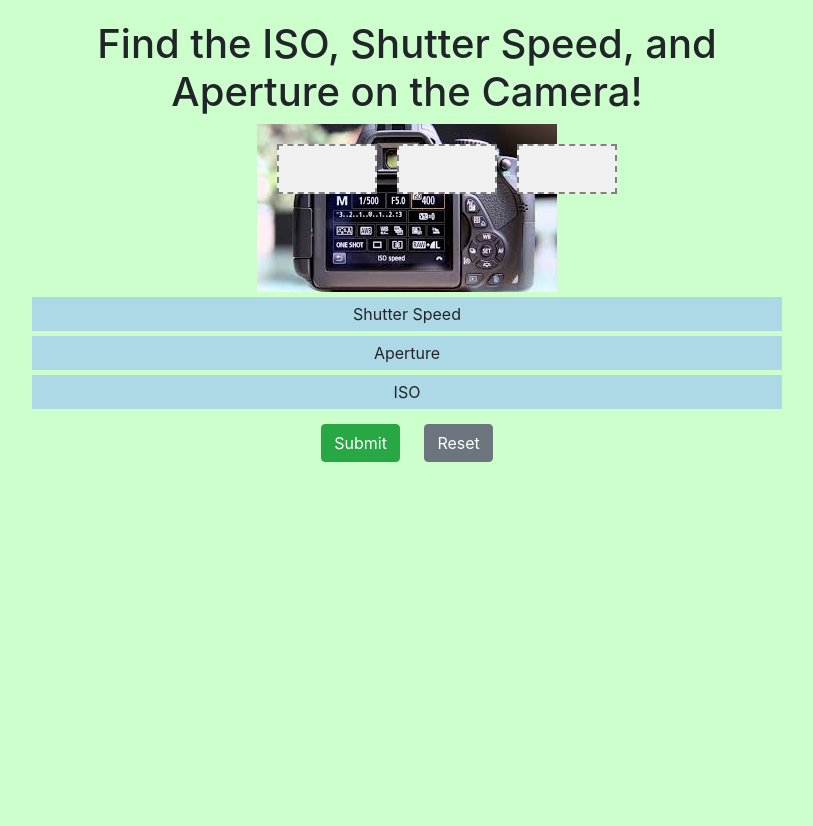
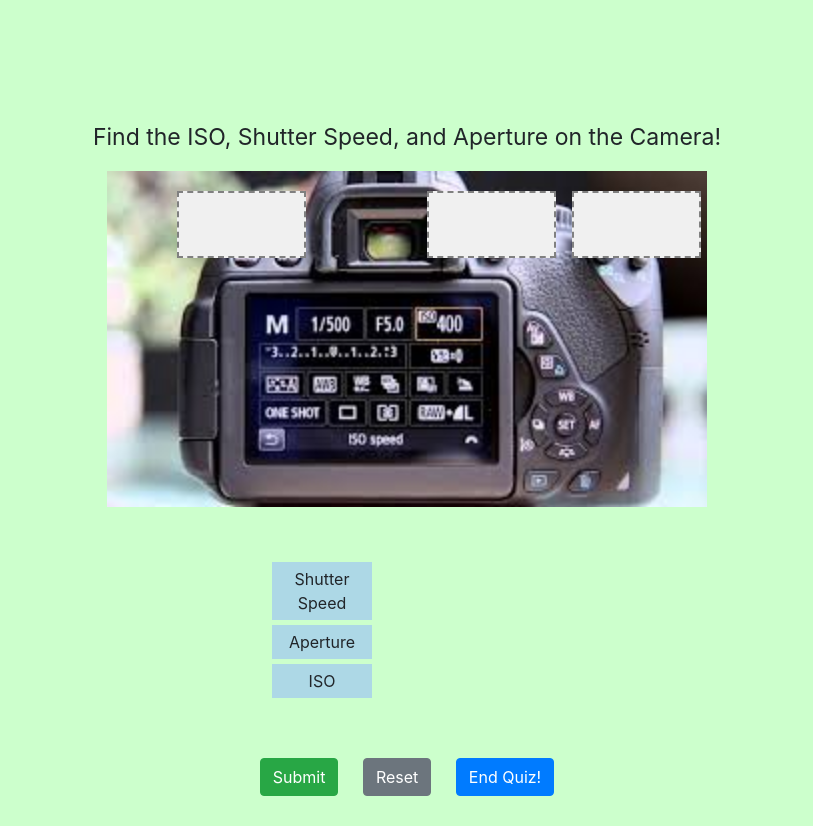
Before and after one commit to YYwang14/UI-Technical-Prototype, a Flask app: page /quiz/camera in a window 1280 px wide. Shown: the part 56-882 px from the top of the page, without its empty margins (233-1046 px from the left). Before the commit the page ends 518 px from the top, so only its background shows below. Run offline with Flask 3, Linux system fonts and the light colour scheme; some libraries are stand-ins or nearby versions.

Commit message:
Update quiz_camera.html

```diff
--- a/templates/quiz_camera.html
+++ b/templates/quiz_camera.html
@@ -5,20 +5,23 @@
 <link rel="stylesheet" href="{{ url_for('static', filename='css/main.css') }}">
 <script src="{{ url_for('static', filename='js/quiz_camera.js') }}"></script>
 <div class="container text-center">
-    <h1>Find the ISO, Shutter Speed, and Aperture on the Camera!</h1>
-    <div class="camera-setup">
-        <img src="{{ url_for('static', filename='images/quiz4_camera.png') }}" alt="Camera" class="img-fluid">
-        <div class="drop-zone" id="shutterSpeedZone"></div>
-        <div class="drop-zone" id="apertureZone"></div>
-        <div class="drop-zone" id="isoZone"></div>
+
+    <p style="margin-top: 100px; font-size: 23px;">Find the ISO, Shutter Speed, and Aperture on the Camera!</p>
+    <div class="camera-setup" style="margin-bottom: 50px;width: 100%;">
+        <img src="{{ url_for('static', filename='images/quiz4_camera.png') }}" alt="Camera" class="img-fluid" style="width:100%; max-width: 600px;">
+        <div class="drop-zone" id="shutterSpeedZone" style="width: 17%; height: 20%; margin-left: 130px;"></div>
+        <div class="drop-zone" id="apertureZone" style="width: 17%; height: 20%; margin-left: 260px;"></div>
+        <div class="drop-zone" id="isoZone" style="width: 17%; height: 20%; margin-left: 285px;"></div>
     </div>
-    <div class="draggables">
-        <div draggable="true" id="shutterSpeed" class="draggable">Shutter Speed</div>
-        <div draggable="true" id="aperture" class="draggable">Aperture</div>
-        <div draggable="true" id="iso" class="draggable">ISO</div>
+    <div class="draggables" style="margin-left: 240px; margin-bottom: 50px;">
+        <div draggable="true" id="shutterSpeed" class="draggable" style="max-width: 100px;">Shutter Speed</div>
+        <div draggable="true" id="aperture" class="draggable" style="max-width: 100px;">Aperture</div>
+        <div draggable="true" id="iso" class="draggable" style="max-width: 100px;">ISO</div>
     </div>
     <button id="submit" class="btn btn-success">Submit</button>
     <button id="reset" class="btn btn-secondary">Reset</button>
-    <p id="result"></p>
+    <a href="{{ url_for('results') }}" class="btn btn-primary">End Quiz!</a>
+
 </div>
+
 {% endblock %}
```
